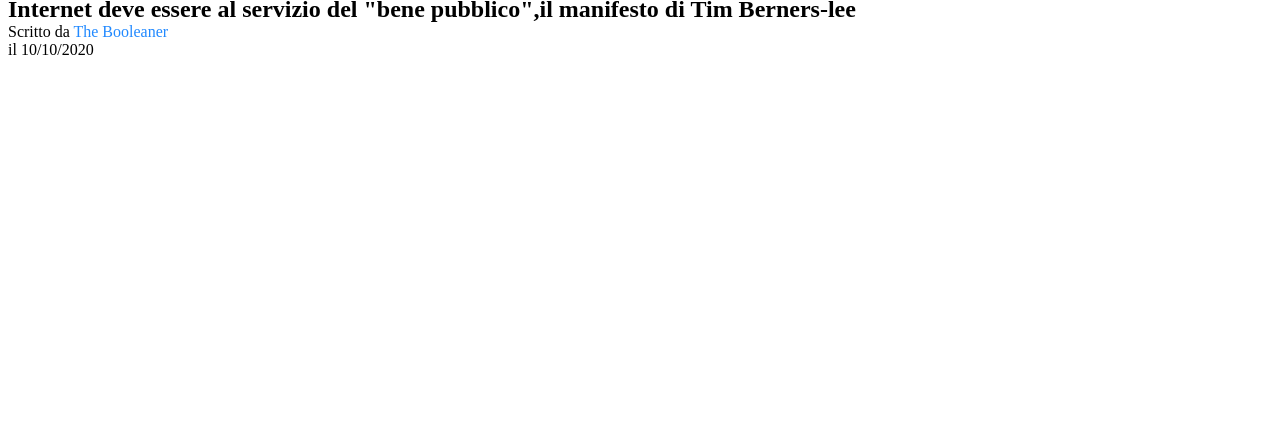
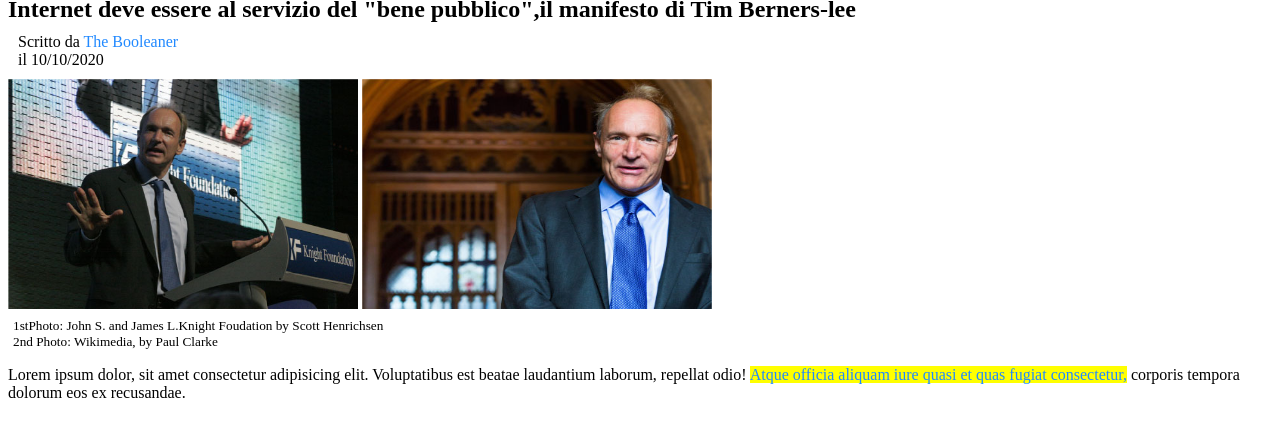
Before and after one commit to DaniPrr90/Esercizio-CSS, a plain HTML site: page index.html in a window 1280 px wide. Shown: the part 112-548 px from the top of the page. Drawn offline with Linux system fonts and the light colour scheme.

Commit message:
add:inserimento sezione immagini

```diff
--- a/html-css-booleaner.css
+++ b/html-css-booleaner.css
@@ -1,17 +1,42 @@
-header{
+header {
     background-color: rgb(59, 108, 141);
-    size:width: 300px; height:100px; ;
+    size: width: 300px;
+    height: 100px;
+    ;
 }
 
 
-.logo{ width: 200px; height: auto;
- padding: 25px;
+.logo {
+    width: 200px;
+    height: auto;
+    padding: 25px;
 }
 
-h1{margin: auto;
+h1 {
+    margin: auto;
 }
 
-.sottotitolo {margin:auto;
+.sottotitolo {
+    margin: 10px;
     font-weight: 100;
 }
-span{ color: rgb(33, 137, 255);}
+
+span {
+    color: rgb(33, 137, 255);
+}
+
+
+img {
+    width: 350px;
+    height: 230px;
+}
+
+h5 {
+    margin: 5px;
+    font-weight: 100;
+
+}
+
+.sottolineato {background-color: rgb(255, 255, 0);
+
+}
--- a/index.html
+++ b/index.html
@@ -1,20 +1,51 @@
 <!DOCTYPE html>
 <html lang="en">
+
 <head>
     <meta charset="UTF-8">
     <meta name="viewport" content="width=device-width, initial-scale=1.0">
     <title>The Booleaner</title>
-<link rel="stylesheet" href="html-css-booleaner.css">
-    </head>
+    <link rel="stylesheet" href="html-css-booleaner.css">
+</head>
 <header>
     <img class="logo" src="img/logo.svg" alt="logo">
 </header>
+
 <body>
     <section>
         <!--inserimento titolo dell'articolo-->
         <h1>Internet deve essere al servizio del "bene pubblico",il manifesto di Tim Berners-lee</h1>
-        <h4 class="sottotitolo">Scritto da <span>The Booleaner</span> </h4>
-        <h4 class="sottotitolo">il 10/10/2020</h4>
+        <h4 class="sottotitolo">Scritto da <span>The Booleaner</span> <br>
+            il 10/10/2020</h4>
     </section>
+    <section>
+        <!--inserimento immagini-->
+
+        <img src="img/tim-1.jpg" alt="foto 1">
+        <img src="img/tim-2.jpg" alt="foto 2">
+
+    </section>
+    <h5>1stPhoto: John S. and James L.Knight Foudation by Scott Henrichsen <br>
+        2nd Photo: Wikimedia, by Paul Clarke
+
+    </h5>
+
+    <section>
+        <!-- inserimento paragrafo-->
+
+    <p>Lorem ipsum dolor, sit amet consectetur adipisicing elit. Voluptatibus est beatae laudantium laborum,
+        repellat odio! <span class="sottolineato">Atque officia aliquam iure quasi et quas fugiat
+            consectetur,</span> corporis tempora dolorum eos
+        ex recusandae.</p>
+
+
+    </section>
+
+
+
+
+
+
 </body>
+
 </html>
```
